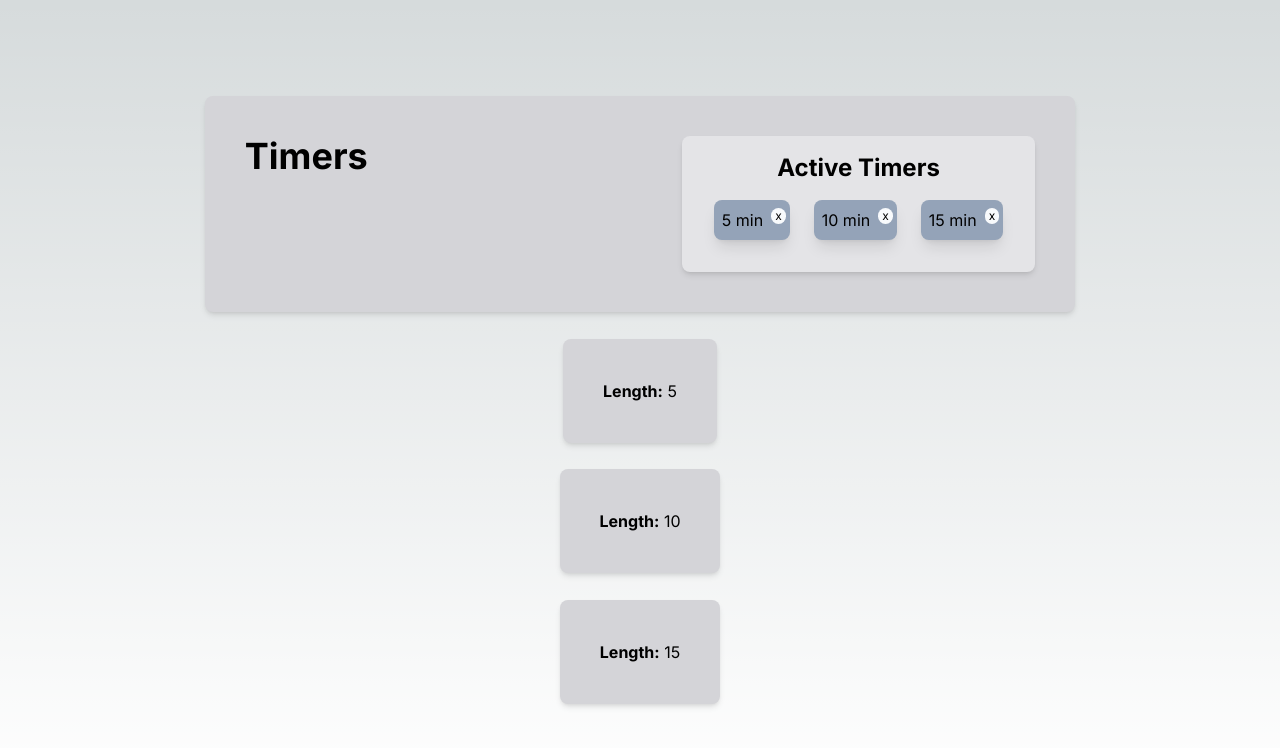
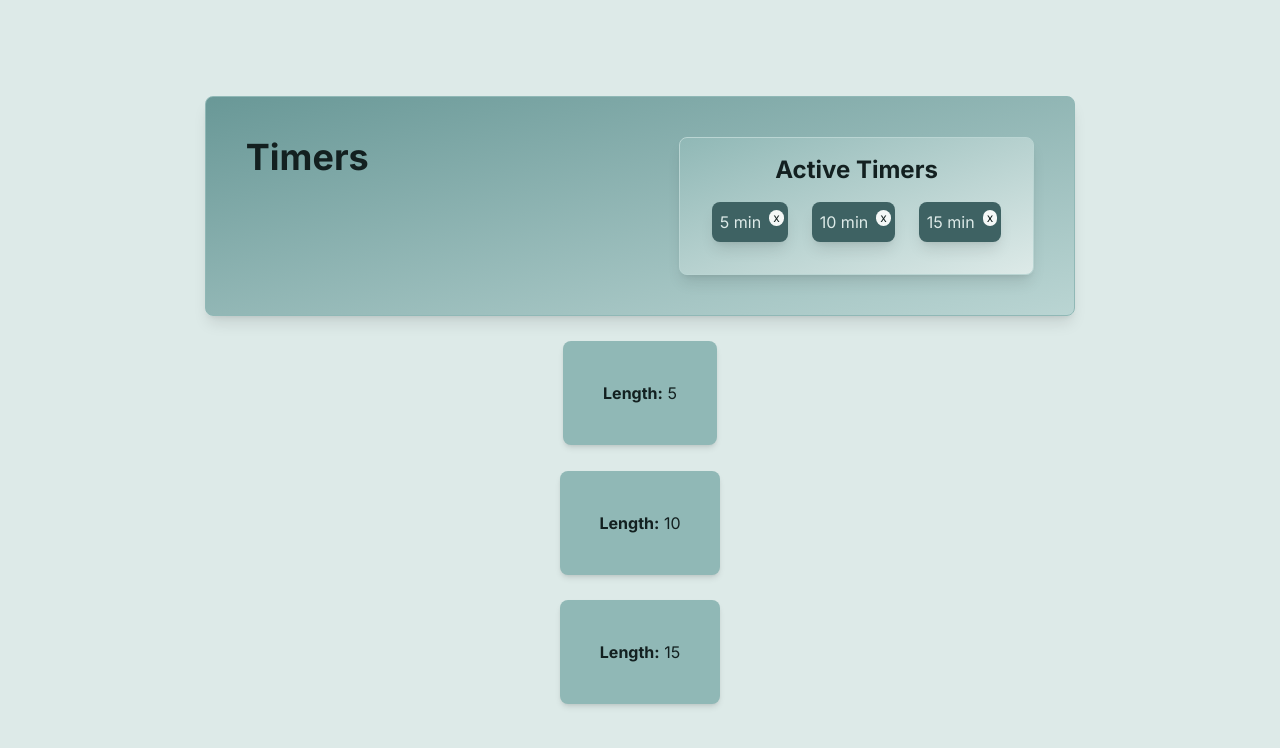
Before and after one commit to ColdWeatherBoyy/pt-timer, a Next.js app: page / in a window 1280 px wide. Shown: the top 748 px of the page. Built offline with nearby package versions, Linux system fonts and the light colour scheme.

Commit message:
creates card component and begins styling

```diff
--- /dev/null
+++ b/app/components/Card.tsx
@@ -0,0 +1,22 @@
+import React from "react";
+import { CardColor, CardSize } from "./ComponentTypings";
+
+interface CardProps {
+	color: CardColor;
+	size?: CardSize;
+	column?: boolean;
+	children: React.ReactNode;
+}
+const Card: React.FC<CardProps> = ({ color, size, column = false, children }) => {
+	return (
+		<div
+			className={`${color} ${size} flex ${
+				column ? "flex-col" : "flex-row"
+			} justify-between rounded-lg shadow-lg border`}
+		>
+			{children}
+		</div>
+	);
+};
+
+export default Card;
--- /dev/null
+++ b/app/components/ComponentTypings.tsx
@@ -0,0 +1,11 @@
+export enum CardColor {
+	light = "bg-gradient-to-br from-jade-300 to-jade-100 border-jade-200",
+	medium = "bg-gradient-to-br from-jade-400 to-jade-200 border-jade-300",
+	dark = "bg-gradient-to-br from-jade-600 to-jade-700",
+}
+
+export enum CardSize {
+	small = "w-1/3",
+	medium = "py-4 px-1",
+	large = "w-4/5 p-10",
+}
--- a/app/components/DeletableListItem.tsx
+++ b/app/components/DeletableListItem.tsx
@@ -14,10 +14,10 @@ const DeletableListItem: React.FC<DeletableListItemProps> = ({
 	deleteItem,
 }) => {
 	return (
-		<div className="flex text-md text-nowrap bg-slate-400 py-2 pl-2 pr-1 mx-3 rounded-lg shadow-lg">
+		<div className="flex text-jade-100 text-md text-nowrap bg-jade-600 py-2 pl-2 pr-1 mx-3 rounded-lg shadow-lg">
 			{text}
 			<div
-				className="ml-2 flex items-center justify-center bg-slate-50 rounded-full text-center text-xs w-fit h-fit px-1 py-0.5 leading-none select-none cursor-pointer hover:bg-slate-200 hover:shadow-2xl active:bg-slate-300 active:shadow-inner active:text-white"
+				className="ml-2 text-jade-950 flex items-center justify-center bg-jade-50 rounded-full text-center text-xs w-fit h-fit px-1 py-0.5 leading-none select-none cursor-pointer hover:bg-jade-200 hover:shadow-2xl active:bg-jade-300 active:shadow-inner active:text-jade-50"
 				onClick={() => deleteItem(index)}
 			>
 				x
--- /dev/null
+++ b/app/components/MainWrapper.tsx
@@ -0,0 +1,15 @@
+import React from "react";
+
+interface MainWrapperProps {
+	children: React.ReactNode;
+}
+
+const MainWrapper: React.FC<MainWrapperProps> = ({ children }) => {
+	return (
+		<main className="text-jade-950 bg-jade-100 flex min-h-screen flex-col items-center justify-between p-24">
+			{children}
+		</main>
+	);
+};
+
+export default MainWrapper;
--- a/app/page.tsx
+++ b/app/page.tsx
@@ -1,6 +1,9 @@
 "use client";
 import { useState } from "react";
 import DeletableListItem from "./components/DeletableListItem";
+import MainWrapper from "./components/MainWrapper";
+import Card from "./components/Card";
+import { CardColor, CardSize } from "./components/ComponentTypings";
 
 export default function Home() {
 	const [timers, setTimers] = useState([5, 10, 15]);
@@ -12,10 +15,10 @@ export default function Home() {
 	};
 
 	return (
-		<main className="flex min-h-screen flex-col items-center justify-between p-24">
-			<div className="flex w-4/5 justify-between bg-zinc-300 rounded-lg shadow-md p-10">
+		<MainWrapper>
+			<Card color={CardColor.medium} size={CardSize.large}>
 				<div className="text-4xl font-bold">Timers</div>
-				<div className="flex flex-col py-4 px-1 bg-zinc-200 rounded-lg shadow-md">
+				<Card color={CardColor.light} size={CardSize.medium} column>
 					<div className="text-2xl font-bold text-center">Active Timers</div>
 					<div className="flex justify-between p-4">
 						{timers.map((timer, index) => {
@@ -29,15 +32,15 @@ export default function Home() {
 							);
 						})}
 					</div>
-				</div>
-			</div>
+				</Card>
+			</Card>
 			{timers.map((timer) => (
-				<div className="flex justify-center bg-zinc-300 rounded-lg shadow-md p-10">
+				<div className="flex justify-center bg-jade-300 rounded-lg shadow-md p-10">
 					<div>
 						<span className="font-bold">Length:</span> {timer}
 					</div>
 				</div>
 			))}
-		</main>
+		</MainWrapper>
 	);
 }
--- a/tailwind.config.ts
+++ b/tailwind.config.ts
@@ -8,10 +8,20 @@ const config: Config = {
 	],
 	theme: {
 		extend: {
-			backgroundImage: {
-				"gradient-radial": "radial-gradient(var(--tw-gradient-stops))",
-				"gradient-conic":
-					"conic-gradient(from 180deg at 50% 50%, var(--tw-gradient-stops))",
+			colors: {
+				jade: {
+					"50": "#f5f8f7",
+					"100": "#ddeae8",
+					"200": "#bad5d3",
+					"300": "#90b8b6",
+					"400": "#699897",
+					"500": "#4d7a7a",
+					"600": "#3e6263",
+					"700": "#345051",
+					"800": "#2d4142",
+					"900": "#283839",
+					"950": "#132020",
+				},
 			},
 		},
 	},
```
